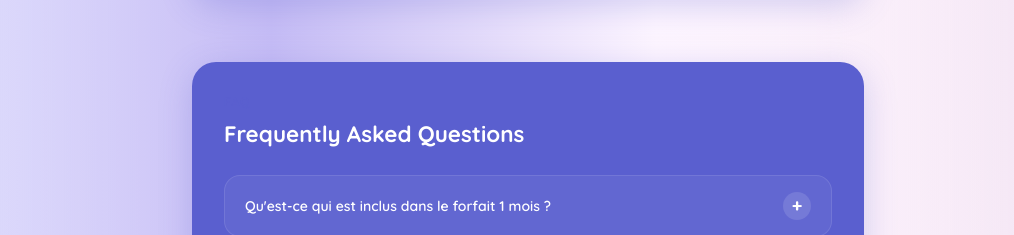
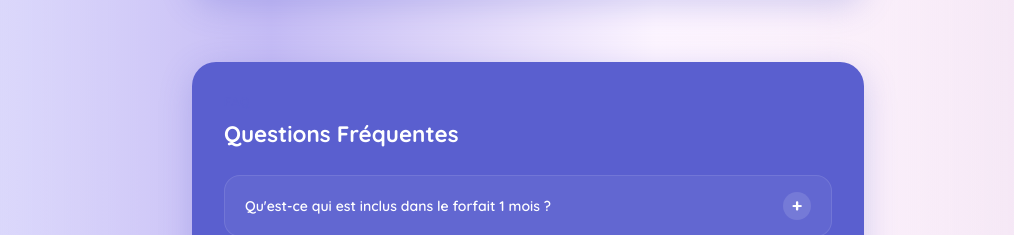
Before and after one commit to medmaar/streambleu-fr, a Next.js app: page /tarifs/1-mois in a window 1280 px wide. Shown: the part 1357-1592 px from the top of the page, without its empty margins (112-1126 px from the left). Built offline with nearby package versions, Linux system fonts and the light colour scheme.

Commit message:
fix: translate 'Frequently Asked Questions' → 'Questions Fréquentes' across all plan pages

```diff
--- a/src/app/[plan]/page.tsx
+++ b/src/app/[plan]/page.tsx
@@ -150,7 +150,7 @@ export async function generateMetadata({ params }: { params: Promise<{ plan: str
                                                                                                                                                                                                                                                                                                                                                                                                                                                                                                                                                                                                                                                       {/* FAQ */}
                                                                                                                                                                                                                                                                                                                                                                                                                                                                                                                                                                                                                                   <div style={{ background: "#5a5fcf", borderRadius: 24, padding: "32px", boxShadow: "0 8px 32px rgba(90,95,207,0.25)" }}>
                                                                                                                                                                                                                                                                                                                                                                                                                                                                                                                                                                                                                                     <p style={{ color: "#5a5fcf", fontSize: 11, fontWeight: 700, letterSpacing: "0.1em", textTransform: "uppercase", marginBottom: 12 }}>FAQ</p>
-                                                                                                                                                                                                                                                                                                                                                                                                                                                                                                                                                                                                                                    <h2 style={{ color: "#ffffff", fontSize: "1.4rem", fontWeight: 800, marginBottom: 24 }}>Frequently Asked Questions</h2>
+                                                                                                                                                                                                                                                                                                                                                                                                                                                                                                                                                                                                                                    <h2 style={{ color: "#ffffff", fontSize: "1.4rem", fontWeight: 800, marginBottom: 24 }}>Questions Fréquentes</h2>
                                                                                                                                                                                                                                                                                                                                                                                                                                                                                                                                                                                                                                                 <PlanFAQ items={data.faqItems} />
                                                                                                                                                                                                                                                                                                                                                                                                                                                                                                                                                                                                                                   </div>
                                                                                                                                                                                                                                                                                                                                                                                                                                                                                                                                                                                                                                                                         </div>
--- a/src/app/tarifs/1-mois/page.tsx
+++ b/src/app/tarifs/1-mois/page.tsx
@@ -126,7 +126,7 @@ export default function Pricing1MonthPage() {
                 FAQ
               </p>
               <h2 style={{ color: "#ffffff", fontSize: "1.4rem", fontWeight: 800, marginBottom: 24 }}>
-                Frequently Asked Questions
+                Questions Fréquentes
               </h2>
               <PlanFAQ items={faqItems} />
 
--- a/src/app/tarifs/12-mois/page.tsx
+++ b/src/app/tarifs/12-mois/page.tsx
@@ -126,7 +126,7 @@ export default function Pricing12MonthsPage() {
                 FAQ
               </p>
               <h2 style={{ color: "#ffffff", fontSize: "1.4rem", fontWeight: 800, marginBottom: 24 }}>
-                Frequently Asked Questions
+                Questions Fréquentes
               </h2>
               <PlanFAQ items={faqItems} />
 
--- a/src/app/tarifs/3-mois/page.tsx
+++ b/src/app/tarifs/3-mois/page.tsx
@@ -122,7 +122,7 @@ export default function Pricing3MonthsPage() {
                 FAQ
               </p>
               <h2 style={{ color: "#ffffff", fontSize: "1.4rem", fontWeight: 800, marginBottom: 24 }}>
-                Frequently Asked Questions
+                Questions Fréquentes
               </h2>
               <PlanFAQ items={faqItems} />
 
--- a/src/app/tarifs/6-mois/page.tsx
+++ b/src/app/tarifs/6-mois/page.tsx
@@ -126,7 +126,7 @@ export default function Pricing6MonthsPage() {
                 FAQ
               </p>
               <h2 style={{ color: "#ffffff", fontSize: "1.4rem", fontWeight: 800, marginBottom: 24 }}>
-                Frequently Asked Questions
+                Questions Fréquentes
               </h2>
               <PlanFAQ items={faqItems} />
 
```
